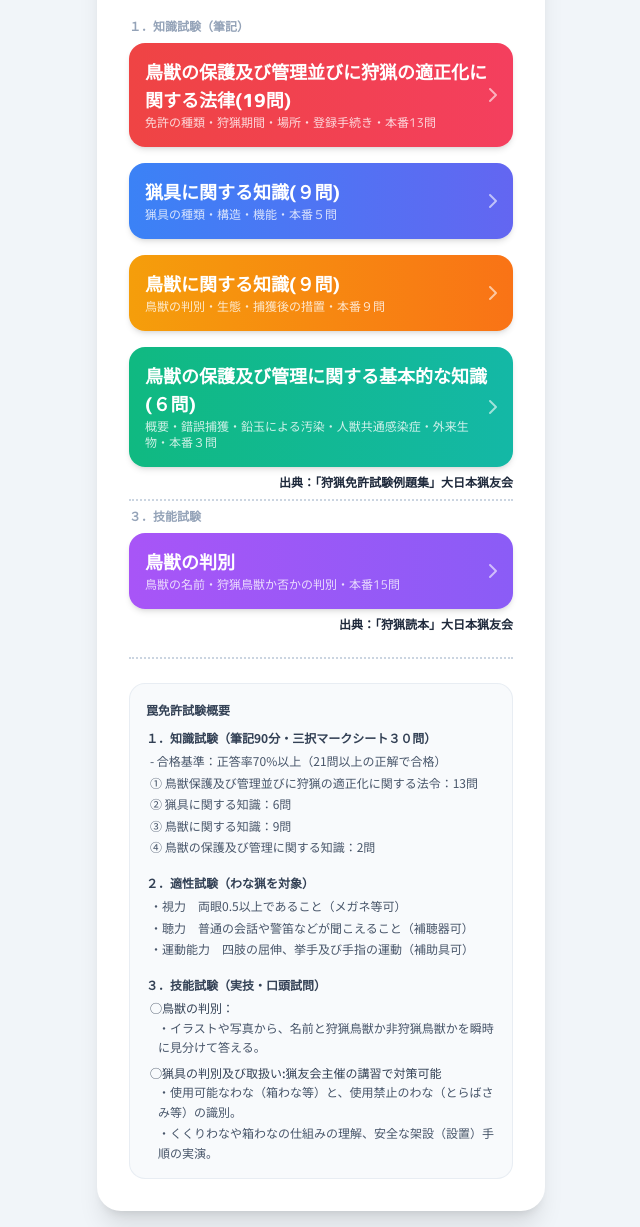
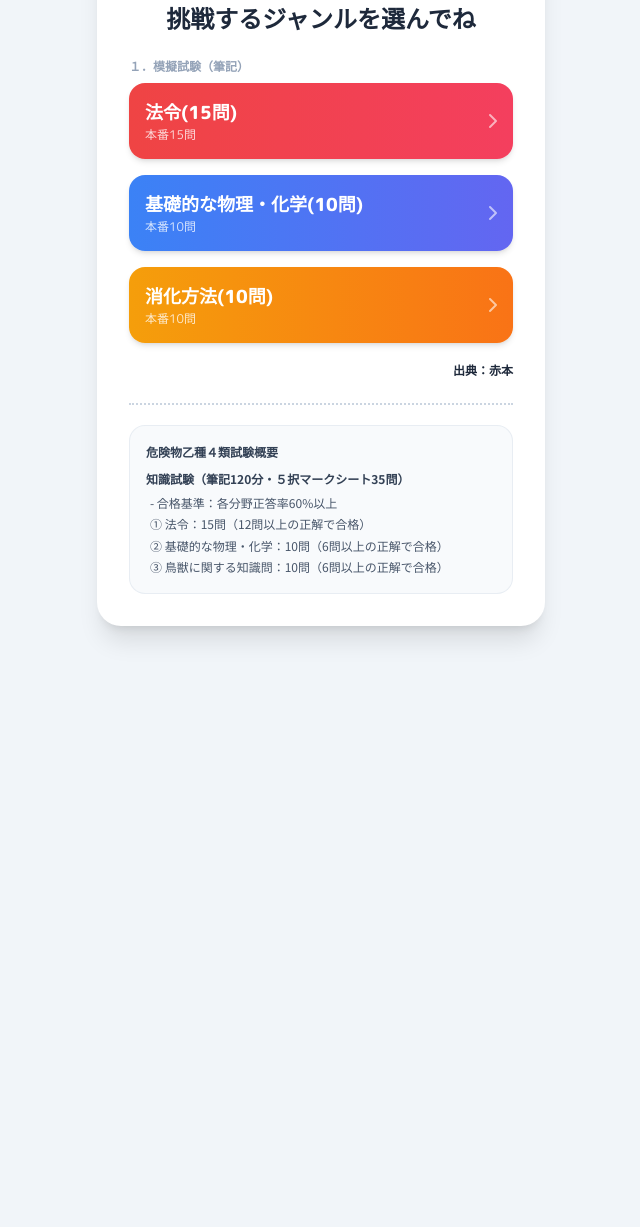
Before and after one commit to tukushi-git/Hazardous_Materials_Engineer_in_ClassB_Group4, a plain HTML site: page index.html in a window 1280 px wide. Shown: the part 119-1346 px from the top of the page, without its empty margins (319-959 px from the left). After the commit the page ends 800 px from the top, so only its background shows below. Drawn offline with nearby package versions, Linux system fonts and the light colour scheme.

Commit message:
Add files via upload

```diff
--- a/index.html
+++ b/index.html
@@ -3,7 +3,7 @@
 <head>
   <meta charset="UTF-8">
   <meta name="viewport" content="width=device-width, initial-scale=1.0">
-  <title>罠猟免許クイズ - メニュー</title>
+  <title>乙４クイズ - メニュー</title>
   <script src="https://cdn.tailwindcss.com"></script>
   <link rel="stylesheet" href="https://cdnjs.cloudflare.com/ajax/libs/font-awesome/6.4.0/css/all.min.css">
   <style>
@@ -22,99 +22,48 @@
     </div>
 
     <!-- 4つのボタンの上に小さく「test1」を表示 -->
-    <div class="text-xs font-bold text-slate-400 mb-2">１．知識試験（筆記）</div>
+    <div class="text-xs font-bold text-slate-400 mb-2">１．模擬試験（筆記）</div>
 
     <div class="grid grid-cols-1 gap-4">
-      <a href="quiz.html?mode=questions_1_relevant_Laws_and_Regulations" class="group flex items-center justify-between p-4 bg-gradient-to-r from-red-500 to-rose-500 text-white rounded-2xl shadow-md hover:shadow-lg transform hover:-translate-y-0.5 transition-all">
+      <a href="quiz.html?mode=questions_hazmat_mock_exam_1" class="group flex items-center justify-between p-4 bg-gradient-to-r from-red-500 to-rose-500 text-white rounded-2xl shadow-md hover:shadow-lg transform hover:-translate-y-0.5 transition-all">
         <div class="text-left">
-          <div class="font-extrabold text-lg">鳥獣の保護及び管理並びに狩猟の適正化に関する法律(19問)</div>
-          <div class="text-xs text-white/80">免許の種類・狩猟期間・場所・登録手続き・本番13問</div>
+          <div class="font-extrabold text-lg">法令(15問)</div>
+          <div class="text-xs text-white/80">本番15問</div>
         </div>
         <i class="fa-solid fa-chevron-right text-white/60 group-hover:text-white group-hover:translate-x-1 transition-all"></i>
       </a>
 
-      <a href="quiz.html?mode=questions_2_knowledge_of_Hunting_Implements" class="group flex items-center justify-between p-4 bg-gradient-to-r from-blue-500 to-indigo-500 text-white rounded-2xl shadow-md hover:shadow-lg transform hover:-translate-y-0.5 transition-all">
+      <a href="quiz.html?mode=questions_hazmat_mock_exam_1" class="group flex items-center justify-between p-4 bg-gradient-to-r from-blue-500 to-indigo-500 text-white rounded-2xl shadow-md hover:shadow-lg transform hover:-translate-y-0.5 transition-all">
         <div class="text-left">
-          <div class="font-extrabold text-lg">猟具に関する知識(９問)</div>
-          <div class="text-xs text-white/80">猟具の種類・構造・機能・本番５問</div>
+          <div class="font-extrabold text-lg">基礎的な物理・化学(10問)</div>
+          <div class="text-xs text-white/80">本番10問</div>
         </div>
         <i class="fa-solid fa-chevron-right text-white/60 group-hover:text-white group-hover:translate-x-1 transition-all"></i>
       </a>
 
-      <a href="quiz.html?mode=questions_3_knowledge_of_Wildlife" class="group flex items-center justify-between p-4 bg-gradient-to-r from-amber-500 to-orange-500 text-white rounded-2xl shadow-md hover:shadow-lg transform hover:-translate-y-0.5 transition-all">
+      <a href="quiz.html?mode=questions_hazmat_mock_exam_1" class="group flex items-center justify-between p-4 bg-gradient-to-r from-amber-500 to-orange-500 text-white rounded-2xl shadow-md hover:shadow-lg transform hover:-translate-y-0.5 transition-all">
         <div class="text-left">
-          <div class="font-extrabold text-lg">鳥獣に関する知識(９問)</div>
-          <div class="text-xs text-white/80">鳥獣の判別・生態・捕獲後の措置・本番９問</div>
+          <div class="font-extrabold text-lg">消化方法(10問)</div>
+          <div class="text-xs text-white/80">本番10問</div>
         </div>
         <i class="fa-solid fa-chevron-right text-white/60 group-hover:text-white group-hover:translate-x-1 transition-all"></i>
       </a>
-
-      <a href="quiz.html?mode=questions_4_wildlife_Protection_and_Management" class="group flex items-center justify-between p-4 bg-gradient-to-r from-emerald-500 to-teal-500 text-white rounded-2xl shadow-md hover:shadow-lg transform hover:-translate-y-0.5 transition-all">
-        <div class="text-left">
-          <div class="font-extrabold text-lg">鳥獣の保護及び管理に関する基本的な知識(６問)</div>
-          <div class="text-xs text-white/80">概要・錯誤捕獲・鉛玉による汚染・人獣共通感染症・外来生物・本番３問</div>
-        </div>
-        <i class="fa-solid fa-chevron-right text-white/60 group-hover:text-white group-hover:translate-x-1 transition-all"></i>
-      </a>
-    </div>
-    <div class="text-xs font-bold text-slate-800 text-right my-2">出典：「狩猟免許試験例題集」大日本猟友会</div>
-
-
-    <!-- ボタンの下に点線を追加 -->
-    <hr class="border-t-2 border-dotted border-slate-300 my-2">
-
-    <div class="text-xs font-bold text-slate-400 mb-2">３．技能試験</div>
-    <!-- 追加した5つ目のボタン -->
-    <a href="quiz.html?mode=questions_5_Wildlife_Identification" class="group flex items-center justify-between p-4 bg-gradient-to-r from-purple-500 to-violet-500 text-white rounded-2xl shadow-md hover:shadow-lg transform hover:-translate-y-0.5 transition-all">
-      <div class="text-left">
-        <div class="font-extrabold text-lg">鳥獣の判別</div>
-        <div class="text-xs text-white/80">鳥獣の名前・狩猟鳥獣か否かの判別・本番15問</div>
-      </div>
-      <i class="fa-solid fa-chevron-right text-white/60 group-hover:text-white group-hover:translate-x-1 transition-all"></i>
-    </a>
-    <div class="text-xs font-bold text-slate-800 text-right my-2">出典：「狩猟読本」大日本猟友会</div>
+    <div class="text-xs font-bold text-slate-800 text-right my-1">出典：赤本</div>
 
 
     <!-- 試験概要の追記セクション -->
-    <hr class="border-t-2 border-dotted border-slate-300 my-6">
+    <hr class="border-t-2 border-dotted border-slate-300 my-1">
 
     <div class="font-info text-xs text-slate-600 bg-slate-50 rounded-2xl p-4 space-y-4 leading-relaxed border border-slate-200/70">
       <div>
-        <div class="font-bold text-slate-700 mb-2">罠免許試験概要</div>
-        <div class="font-bold text-slate-700 mb-1">１．知識試験（筆記90分・三択マークシート３０問）</div>
+        <div class="font-bold text-slate-700 mb-2">危険物乙種４類試験概要</div>
+        <div class="font-bold text-slate-700 mb-1">知識試験（筆記120分・５択マークシート35問）</div>
         <ul class="space-y-0.5 pl-1">
-          <li>- 合格基準：正答率70%以上（21問以上の正解で合格）</li>
-          <li>① 鳥獣保護及び管理並びに狩猟の適正化に関する法令：13問</li>
-          <li>② 猟具に関する知識：6問</li>
-          <li>③ 鳥獣に関する知識：9問</li>
-          <li>④ 鳥獣の保護及び管理に関する知識：2問</li>
+          <li>- 合格基準：各分野正答率60%以上</li>
+          <li>① 法令：15問（12問以上の正解で合格）</li>
+          <li>② 基礎的な物理・化学：10問（6問以上の正解で合格）</li>
+          <li>③ 鳥獣に関する知識問：10問（6問以上の正解で合格）</li>
         </ul>
-      </div>
-
-      <div>
-        <div class="font-bold text-slate-700 mb-1">２．適性試験（わな猟を対象）</div>
-        <ul class="space-y-0.5 pl-1">
-          <li>・視力　両眼0.5以上であること（メガネ等可）</li>
-          <li>・聴力　普通の会話や警笛などが聞こえること（補聴器可）</li>
-          <li>・運動能力　四肢の屈伸、挙手及び手指の運動（補助具可）</li>
-        </ul>
-      </div>
-
-      <div>
-        <div class="font-bold text-slate-700 mb-1">３．技能試験（実技・口頭試問）</div>
-        <div class="space-y-1.5 pl-1">
-          <div>
-            <div class="font-medium text-slate-700">◯鳥獣の判別：</div>
-            <p class="pl-2">・イラストや写真から、名前と狩猟鳥獣か非狩猟鳥獣かを瞬時に見分けて答える。</p>
-          </div>
-          <div>
-            <div class="font-medium text-slate-700">◯猟具の判別及び取扱い:猟友会主催の講習で対策可能</div>
-            <ul class="space-y-0.5 pl-2">
-              <li>・使用可能なわな（箱わな等）と、使用禁止のわな（とらばさみ等）の識別。</li>
-              <li>・くくりわなや箱わなの仕組みの理解、安全な架設（設置）手順の実演。</li>
-            </ul>
-          </div>
-        </div>
       </div>
     </div>
 
```
Also changed, not shown: quiz.html (+1 -1 lines).
